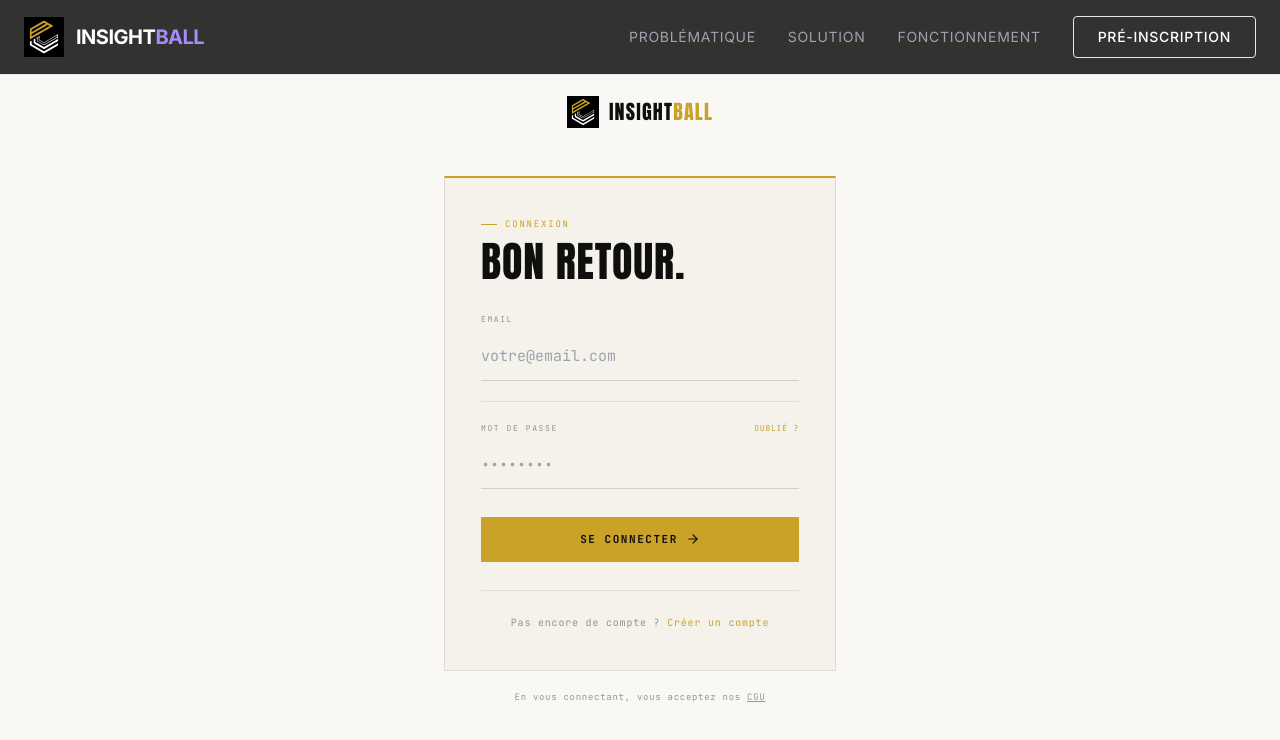
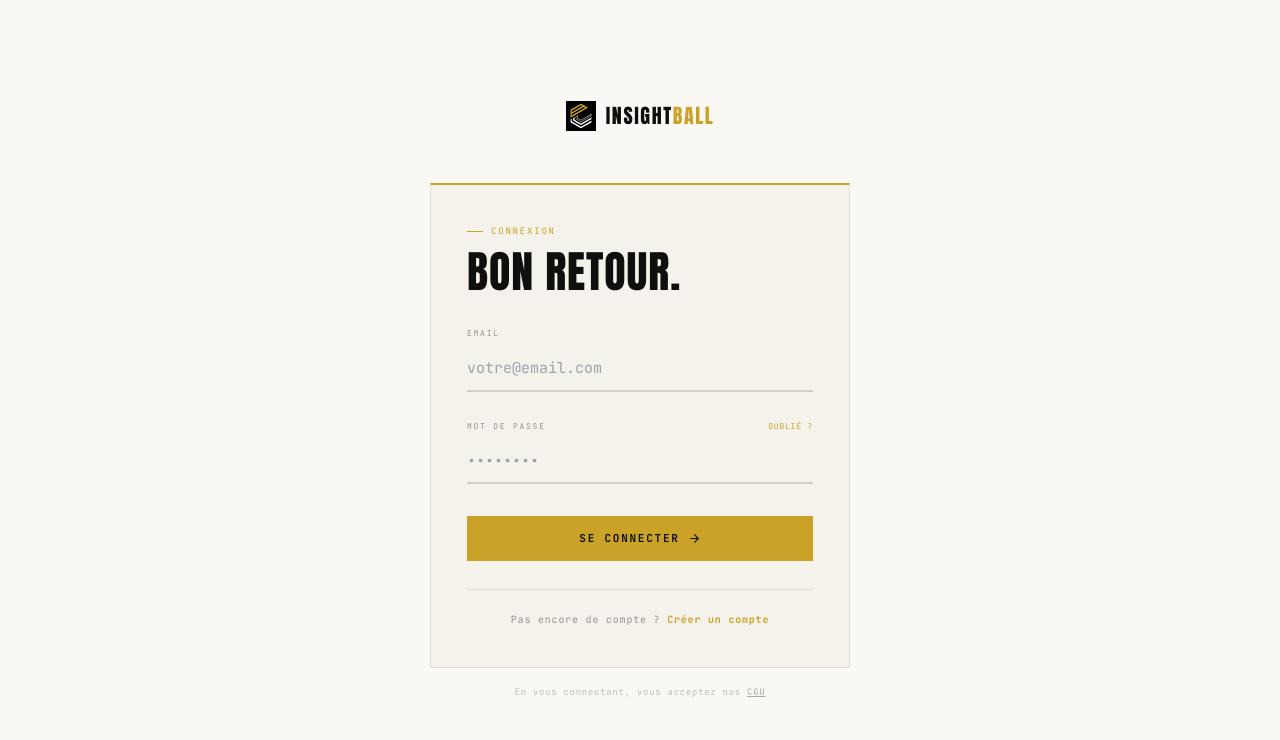
Before and after one commit to Insightball/frontend, a React (Vite) app: page /login in a window 1280 px wide. Shown: the top 740 px of the page. Built offline with nearby package versions, Linux system fonts and the light colour scheme.

Commit message:
fix: remove Header from login/signup, fix auth, light theme

```diff
--- a/src/App.jsx
+++ b/src/App.jsx
@@ -1,7 +1,7 @@
 import { BrowserRouter as Router, Routes, Route } from 'react-router-dom'
 import { AuthProvider } from './context/AuthContext'
 import ProtectedRoute from './components/ProtectedRoute'
-import Header from './components/Header'
+// ← Header supprimé des routes login/signup/subscription — ces pages ont leur propre nav
 import Home from './pages/Home'
 import Login from './pages/Login'
 import Signup from './pages/Signup'
@@ -15,88 +15,33 @@ import Statistics from './pages/Statistics'
 import TeamManagement from './pages/TeamManagement'
 import SubscriptionPlans from './pages/SubscriptionPlans'
 import UploadMatch from './pages/UploadMatch'
-import AdminPanel from './pages/AdminPanel'
 
 function App() {
   return (
     <AuthProvider>
       <Router>
-        <div className="min-h-screen bg-black text-white">
-          <Routes>
-            {/* Public routes */}
-            <Route path="/" element={<Home />} /> {/* REMOVED HEADER - Landing has its own navbar */}
+        <Routes>
+          {/* Landing - gère sa propre nav */}
+          <Route path="/" element={<Home />} />
 
-            <Route path="/login" element={
-              <>
-                <Header />
-                <Login />
-              </>
-            } />
-            <Route path="/signup" element={
-              <>
-                <Header />
-                <Signup />
-              </>
-            } />
-            <Route path="/demo" element={
-              <>
-                <Header />
-                <Dashboard />
-              </>
-            } />
-            <Route path="/subscription/plans" element={
-              <>
-                <Header />
-                <SubscriptionPlans />
-              </>
-            } />
+          {/* Auth - gèrent leur propre nav, PAS de <Header /> */}
+          <Route path="/login"  element={<Login />} />
+          <Route path="/signup" element={<Signup />} />
 
-            {/* Protected routes */}
-            <Route path="/dashboard" element={
-              <ProtectedRoute>
-                <DashboardHome />
-              </ProtectedRoute>
-            } />
-            <Route path="/dashboard/matches" element={
-              <ProtectedRoute>
-                <DashboardMatches />
-              </ProtectedRoute>
-            } />
-            <Route path="/dashboard/matches/upload" element={
-              <ProtectedRoute>
-                <UploadMatch />
-              </ProtectedRoute>
-            } />
-            <Route path="/dashboard/matches/:matchId" element={
-              <ProtectedRoute>
-                <MatchDetail />
-              </ProtectedRoute>
-            } />
-            <Route path="/dashboard/players" element={
-              <ProtectedRoute>
-                <PlayerManagement />
-              </ProtectedRoute>
-            } />
-            <Route path="/dashboard/stats" element={
-              <ProtectedRoute>
-                <Statistics />
-              </ProtectedRoute>
-            } />
-            <Route path="/dashboard/team" element={
-              <ProtectedRoute>
-                <TeamManagement />
-              </ProtectedRoute>
-            } />
-            <Route path="/dashboard/settings" element={
-              <ProtectedRoute>
-                <ClubSettings />
-              </ProtectedRoute>
-            } />
+          {/* Demo / Plans - gèrent leur propre nav */}
+          <Route path="/demo"                element={<Dashboard />} />
+          <Route path="/subscription/plans"  element={<SubscriptionPlans />} />
 
-            {/* Route admin cachée — ne pas partager cette URL */}
-            <Route path="/admin" element={<AdminPanel />} />
-          </Routes>
-        </div>
+          {/* Protected dashboard routes */}
+          <Route path="/dashboard" element={<ProtectedRoute><DashboardHome /></ProtectedRoute>} />
+          <Route path="/dashboard/matches" element={<ProtectedRoute><DashboardMatches /></ProtectedRoute>} />
+          <Route path="/dashboard/matches/upload" element={<ProtectedRoute><UploadMatch /></ProtectedRoute>} />
+          <Route path="/dashboard/matches/:matchId" element={<ProtectedRoute><MatchDetail /></ProtectedRoute>} />
+          <Route path="/dashboard/players" element={<ProtectedRoute><PlayerManagement /></ProtectedRoute>} />
+          <Route path="/dashboard/stats" element={<ProtectedRoute><Statistics /></ProtectedRoute>} />
+          <Route path="/dashboard/team" element={<ProtectedRoute><TeamManagement /></ProtectedRoute>} />
+          <Route path="/dashboard/settings" element={<ProtectedRoute><ClubSettings /></ProtectedRoute>} />
+        </Routes>
       </Router>
     </AuthProvider>
   )
--- a/src/pages/Login.jsx
+++ b/src/pages/Login.jsx
@@ -6,108 +6,204 @@ import { useAuth } from '../context/AuthContext'
 const FONTS = `@import url('https://fonts.googleapis.com/css2?family=Anton&family=JetBrains+Mono:wght@400;500;700&display=swap');`
 
 const G = {
-  paper:'#f5f2eb', cream:'#faf8f4',
-  ink:'#0f0f0d', muted:'rgba(15,15,13,0.42)', rule:'rgba(15,15,13,0.09)',
-  gold:'#c9a227', goldD:'#a8861f', goldBg:'rgba(201,162,39,0.07)', goldBdr:'rgba(201,162,39,0.25)',
-  mono:"'JetBrains Mono', monospace", display:"'Anton', sans-serif",
-}
-
-const inputStyle = {
-  width:'100%', background:'transparent',
-  border:'none', borderBottom:'1px solid rgba(15,15,13,0.15)',
-  padding:'12px 0', color:G.ink, fontSize:15,
-  outline:'none', fontFamily:G.mono,
-  transition:'border-color .15s', boxSizing:'border-box',
+  paper:   '#f5f2eb',
+  cream:   '#faf8f4',
+  ink:     '#0f0f0d',
+  muted:   'rgba(15,15,13,0.42)',
+  rule:    'rgba(15,15,13,0.09)',
+  gold:    '#c9a227',
+  goldD:   '#a8861f',
+  goldBg:  'rgba(201,162,39,0.07)',
+  goldBdr: 'rgba(201,162,39,0.25)',
+  mono:    "'JetBrains Mono', monospace",
+  display: "'Anton', sans-serif",
 }
 
 function Login() {
   const navigate = useNavigate()
   const { login } = useAuth()
-  const [formData, setFormData] = useState({ email: '', password: '' })
+  const [email, setEmail]       = useState('')
+  const [password, setPassword] = useState('')
   const [error, setError]       = useState('')
   const [loading, setLoading]   = useState(false)
 
   const handleSubmit = async (e) => {
-    e.preventDefault(); setError(''); setLoading(true)
-    try { await login(formData.email, formData.password); navigate('/dashboard') }
-    catch { setError('Email ou mot de passe incorrect') }
-    finally { setLoading(false) }
+    e.preventDefault()
+    setError('')
+    setLoading(true)
+
+    try {
+      // Debug: vérifier que les 2 champs sont bien transmis
+      console.log('Login attempt:', { email, passwordLength: password.length })
+      await login(email, password)
+      navigate('/dashboard')
+    } catch (err) {
+      console.error('Login error:', err)
+      // Afficher le vrai message d'erreur du serveur si disponible
+      const msg = err?.response?.data?.detail
+        || err?.message
+        || 'Email ou mot de passe incorrect'
+      setError(msg)
+      setLoading(false)
+    }
+    // PAS de finally ici — si navigate() réussit on ne veut pas setLoading(false)
+    // car le composant sera démonté. setLoading(false) uniquement dans le catch.
   }
 
+  const inputStyle = (focused) => ({
+    width: '100%',
+    background: 'transparent',
+    border: 'none',
+    borderBottom: `2px solid ${focused ? G.gold : 'rgba(15,15,13,0.15)'}`,
+    padding: '10px 0',
+    color: G.ink,
+    fontSize: 15,
+    outline: 'none',
+    fontFamily: G.mono,
+    transition: 'border-color .15s',
+    boxSizing: 'border-box',
+  })
+
+  const [focusedField, setFocusedField] = useState(null)
+
   return (
-    <div style={{ minHeight:'100vh', background:G.cream, display:'flex', alignItems:'center', justifyContent:'center' }}>
-      <style>{`${FONTS} * { box-sizing:border-box; } ::placeholder { color:rgba(15,15,13,0.25); }`}</style>
-      <div style={{ width:'100%', maxWidth:440, padding:'0 24px' }}>
+    <div style={{ minHeight: '100vh', background: G.cream, display: 'flex', alignItems: 'center', justifyContent: 'center', padding: '0 24px' }}>
+      <style>{`
+        ${FONTS}
+        * { box-sizing: border-box; }
+        ::placeholder { color: rgba(15,15,13,0.22); font-family: 'JetBrains Mono', monospace; }
+      `}</style>
 
-        <Link to="/" style={{ display:'flex', alignItems:'center', gap:10, marginBottom:48, textDecoration:'none', justifyContent:'center' }}>
-          <img src="/logo.svg" alt="InsightBall" style={{ width:32, height:32 }} />
-          <span style={{ fontFamily:G.display, fontSize:20, letterSpacing:'.06em', color:G.ink }}>
-            INSIGHT<span style={{ color:G.gold }}>BALL</span>
+      <div style={{ width: '100%', maxWidth: 420 }}>
+
+        {/* Logo — remplace le <Header /> supprimé */}
+        <Link to="/" style={{ display: 'flex', alignItems: 'center', gap: 10, marginBottom: 52, textDecoration: 'none', justifyContent: 'center' }}>
+          <img src="/logo.svg" alt="InsightBall" style={{ width: 30, height: 30 }} />
+          <span style={{ fontFamily: G.display, fontSize: 20, letterSpacing: '.08em', color: G.ink }}>
+            INSIGHT<span style={{ color: G.gold }}>BALL</span>
           </span>
         </Link>
 
-        <div style={{ background:G.paper, border:`1px solid ${G.rule}`, borderTop:`2px solid ${G.gold}`, padding:'40px 36px' }}>
-          <div style={{ marginBottom:32 }}>
-            <div style={{ fontFamily:G.mono, fontSize:9, letterSpacing:'.2em', textTransform:'uppercase', color:G.gold, display:'flex', alignItems:'center', gap:8, marginBottom:12 }}>
-              <span style={{ width:16, height:1, background:G.gold, display:'inline-block' }} />Connexion
+        {/* Card */}
+        <div style={{
+          background: G.paper,
+          border: `1px solid ${G.rule}`,
+          borderTop: `2px solid ${G.gold}`,
+          padding: '40px 36px',
+        }}>
+
+          {/* Heading */}
+          <div style={{ marginBottom: 36 }}>
+            <div style={{ fontFamily: G.mono, fontSize: 9, letterSpacing: '.2em', textTransform: 'uppercase', color: G.gold, display: 'flex', alignItems: 'center', gap: 8, marginBottom: 14 }}>
+              <span style={{ width: 16, height: 1, background: G.gold, display: 'inline-block' }} />
+              Connexion
             </div>
-            <h1 style={{ fontFamily:G.display, fontSize:42, textTransform:'uppercase', letterSpacing:'.02em', lineHeight:.9, color:G.ink, margin:0 }}>
+            <h1 style={{ fontFamily: G.display, fontSize: 44, textTransform: 'uppercase', letterSpacing: '.02em', lineHeight: .88, color: G.ink, margin: 0 }}>
               Bon retour.
             </h1>
           </div>
 
+          {/* Error */}
           {error && (
-            <div style={{ marginBottom:24, padding:'12px 16px', background:'rgba(239,68,68,0.06)', borderLeft:'2px solid #ef4444' }}>
-              <p style={{ fontFamily:G.mono, fontSize:11, color:'#ef4444', margin:0 }}>{error}</p>
+            <div style={{ marginBottom: 24, padding: '12px 16px', background: 'rgba(239,68,68,0.06)', borderLeft: '2px solid #ef4444' }}>
+              <p style={{ fontFamily: G.mono, fontSize: 11, color: '#ef4444', letterSpacing: '.04em', margin: 0 }}>{error}</p>
             </div>
           )}
 
           <form onSubmit={handleSubmit}>
-            <div style={{ borderBottom:`1px solid ${G.rule}`, paddingBottom:20, marginBottom:20 }}>
-              <label style={{ fontFamily:G.mono, fontSize:8, letterSpacing:'.2em', textTransform:'uppercase', color:G.muted, display:'block', marginBottom:8 }}>Email</label>
-              <input type="email" name="email" value={formData.email} onChange={e => setFormData({...formData, email:e.target.value})}
-                placeholder="votre@email.com" required style={inputStyle}
-                onFocus={e => e.target.style.borderBottomColor = G.gold}
-                onBlur={e => e.target.style.borderBottomColor = 'rgba(15,15,13,0.15)'}
+
+            {/* Email */}
+            <div style={{ marginBottom: 28 }}>
+              <label style={{ fontFamily: G.mono, fontSize: 8, letterSpacing: '.22em', textTransform: 'uppercase', color: G.muted, display: 'block', marginBottom: 8 }}>
+                Email
+              </label>
+              <input
+                type="email"
+                value={email}
+                onChange={e => setEmail(e.target.value)}
+                placeholder="votre@email.com"
+                required
+                autoComplete="email"
+                style={inputStyle(focusedField === 'email')}
+                onFocus={() => setFocusedField('email')}
+                onBlur={() => setFocusedField(null)}
               />
             </div>
-            <div style={{ marginBottom:28 }}>
-              <div style={{ display:'flex', justifyContent:'space-between', alignItems:'center', marginBottom:8 }}>
-                <label style={{ fontFamily:G.mono, fontSize:8, letterSpacing:'.2em', textTransform:'uppercase', color:G.muted }}>Mot de passe</label>
-                <Link to="/forgot-password" style={{ fontFamily:G.mono, fontSize:8, letterSpacing:'.1em', textTransform:'uppercase', color:G.gold, textDecoration:'none' }}>Oublié ?</Link>
+
+            {/* Password */}
+            <div style={{ marginBottom: 32 }}>
+              <div style={{ display: 'flex', justifyContent: 'space-between', alignItems: 'center', marginBottom: 8 }}>
+                <label style={{ fontFamily: G.mono, fontSize: 8, letterSpacing: '.22em', textTransform: 'uppercase', color: G.muted }}>
+                  Mot de passe
+                </label>
+                <Link to="/forgot-password" style={{ fontFamily: G.mono, fontSize: 8, letterSpacing: '.1em', textTransform: 'uppercase', color: G.gold, textDecoration: 'none' }}>
+                  Oublié ?
+                </Link>
               </div>
-              <input type="password" name="password" value={formData.password} onChange={e => setFormData({...formData, password:e.target.value})}
-                placeholder="••••••••" required style={inputStyle}
-                onFocus={e => e.target.style.borderBottomColor = G.gold}
-                onBlur={e => e.target.style.borderBottomColor = 'rgba(15,15,13,0.15)'}
+              <input
+                type="password"
+                value={password}
+                onChange={e => setPassword(e.target.value)}
+                placeholder="••••••••"
+                required
+                autoComplete="current-password"
+                style={inputStyle(focusedField === 'password')}
+                onFocus={() => setFocusedField('password')}
+                onBlur={() => setFocusedField(null)}
               />
             </div>
-            <button type="submit" disabled={loading} style={{
-              width:'100%', padding:'14px', background:loading ? 'rgba(201,162,39,0.5)' : G.gold,
-              color:G.ink, fontFamily:G.mono, fontSize:11, letterSpacing:'.14em', textTransform:'uppercase', fontWeight:700,
-              border:'none', cursor:loading ? 'not-allowed' : 'pointer', transition:'background .15s',
-              display:'flex', alignItems:'center', justifyContent:'center', gap:8,
-            }}
-              onMouseEnter={e => { if(!loading) e.currentTarget.style.background = G.goldD }}
-              onMouseLeave={e => { if(!loading) e.currentTarget.style.background = G.gold }}
+
+            {/* Submit */}
+            <button
+              type="submit"
+              disabled={loading}
+              style={{
+                width: '100%',
+                padding: '14px',
+                background: loading ? 'rgba(201,162,39,0.55)' : G.gold,
+                color: G.ink,
+                fontFamily: G.mono,
+                fontSize: 11,
+                letterSpacing: '.16em',
+                textTransform: 'uppercase',
+                fontWeight: 700,
+                border: 'none',
+                cursor: loading ? 'not-allowed' : 'pointer',
+                transition: 'background .15s',
+                display: 'flex',
+                alignItems: 'center',
+                justifyContent: 'center',
+                gap: 8,
+              }}
+              onMouseEnter={e => { if (!loading) e.currentTarget.style.background = G.goldD }}
+              onMouseLeave={e => { if (!loading) e.currentTarget.style.background = G.gold }}
             >
-              {loading ? 'Connexion...' : <>Se connecter <ArrowRight size={14} /></>}
+              {loading
+                ? <><span style={{ display:'inline-block', width:12, height:12, border:`2px solid ${G.ink}`, borderTopColor:'transparent', borderRadius:'50%', animation:'spin .6s linear infinite' }} /> Connexion...</>
+                : <>Se connecter <ArrowRight size={13} /></>
+              }
             </button>
+
           </form>
 
-          <div style={{ marginTop:28, paddingTop:24, borderTop:`1px solid ${G.rule}`, textAlign:'center' }}>
-            <p style={{ fontFamily:G.mono, fontSize:10, letterSpacing:'.08em', color:G.muted }}>
+          {/* Footer card */}
+          <div style={{ marginTop: 28, paddingTop: 22, borderTop: `1px solid ${G.rule}`, textAlign: 'center' }}>
+            <p style={{ fontFamily: G.mono, fontSize: 10, letterSpacing: '.08em', color: G.muted, margin: 0 }}>
               Pas encore de compte ?{' '}
-              <Link to="/signup" style={{ color:G.gold, textDecoration:'none' }}>Créer un compte</Link>
+              <Link to="/signup" style={{ color: G.gold, textDecoration: 'none', fontWeight: 700 }}>
+                Créer un compte
+              </Link>
             </p>
           </div>
         </div>
 
-        <p style={{ textAlign:'center', marginTop:20, fontFamily:G.mono, fontSize:9, letterSpacing:'.08em', color:G.muted }}>
+        <p style={{ textAlign: 'center', marginTop: 18, fontFamily: G.mono, fontSize: 9, letterSpacing: '.08em', color: 'rgba(15,15,13,0.25)' }}>
           En vous connectant, vous acceptez nos{' '}
-          <Link to="/terms" style={{ color:G.muted, textDecoration:'underline' }}>CGU</Link>
+          <Link to="/terms" style={{ color: 'rgba(15,15,13,0.35)', textDecoration: 'underline' }}>CGU</Link>
         </p>
       </div>
+
+      <style>{`@keyframes spin { to { transform: rotate(360deg); } }`}</style>
     </div>
   )
 }
```
